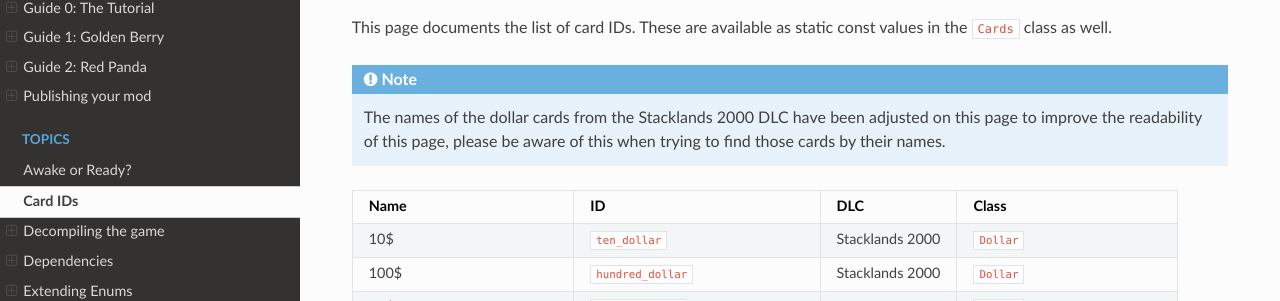
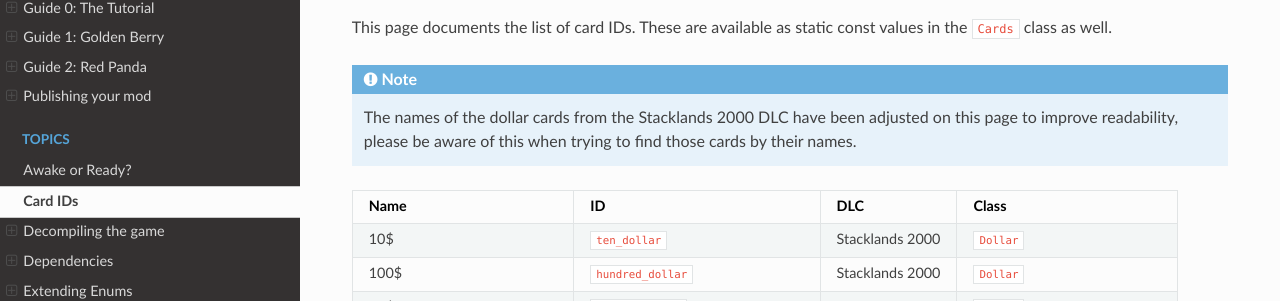
Before and after one commit to stacklandsdev/modding-wiki, a Sphinx documentation site: the page built from source/guides/cards.rst, in a window 1280 px wide and 900 px high. Shown: the part 144-445 px from the top of the window. Built offline with Sphinx 7.4.7 and the Read the Docs theme 3.1.0, drawn with Linux system fonts in a browser that asks for light colours.

Commit message:
Fix typo

```diff
--- a/source/guides/cards.rst
+++ b/source/guides/cards.rst
@@ -5,8 +5,8 @@ This page documents the list of card IDs. These are available as static const va
 ``Cards`` class as well.
 
 .. note::
-	The names of the dollar cards from the Stacklands 2000 DLC have been adjusted on this page to improve
-  the readability of this page, please be aware of this when trying to find those cards by their names.
+	The names of the dollar cards from the Stacklands 2000 DLC have been adjusted on this page to
+  improve readability, please be aware of this when trying to find those cards by their names.
 
 .. list-table::
     :header-rows: 1
```
